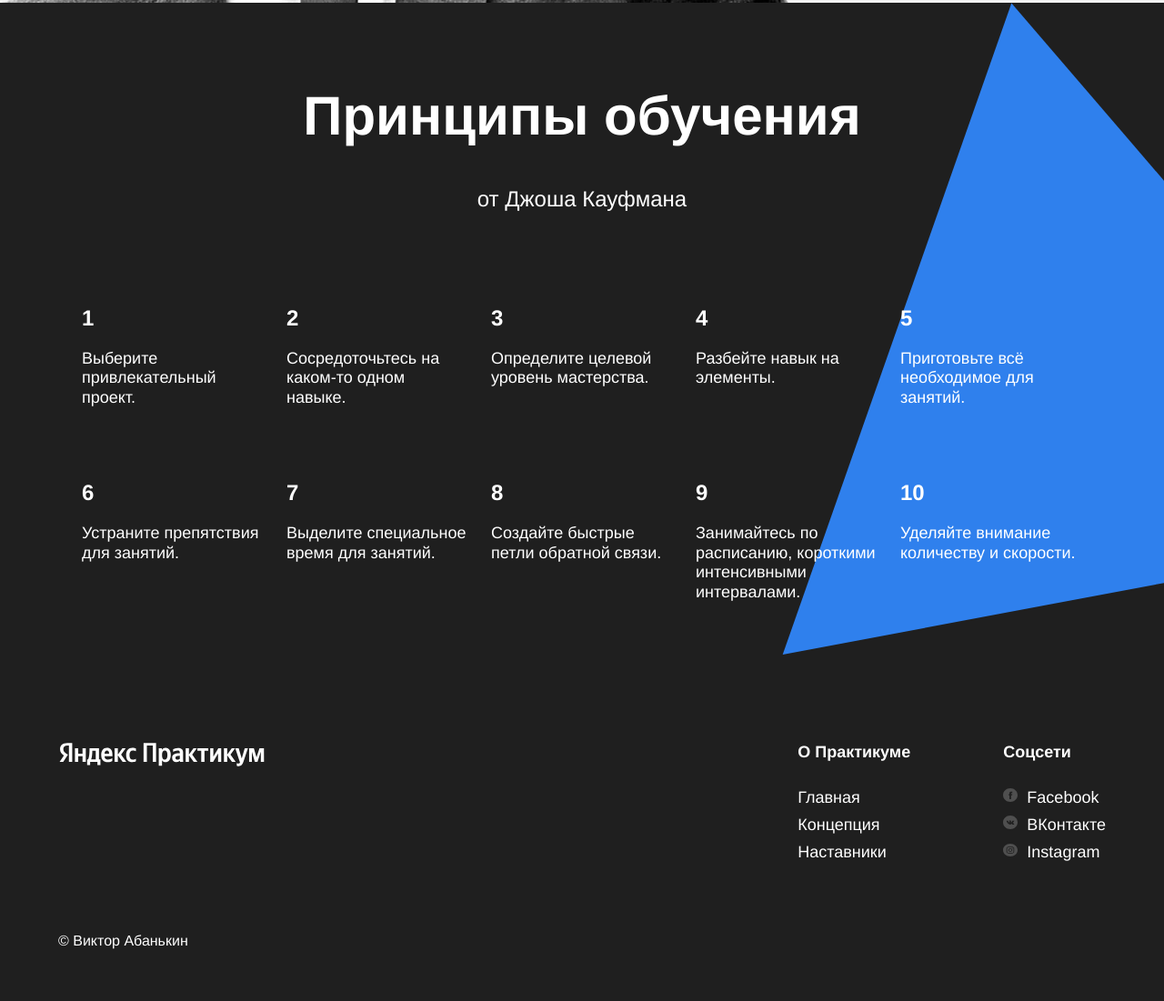
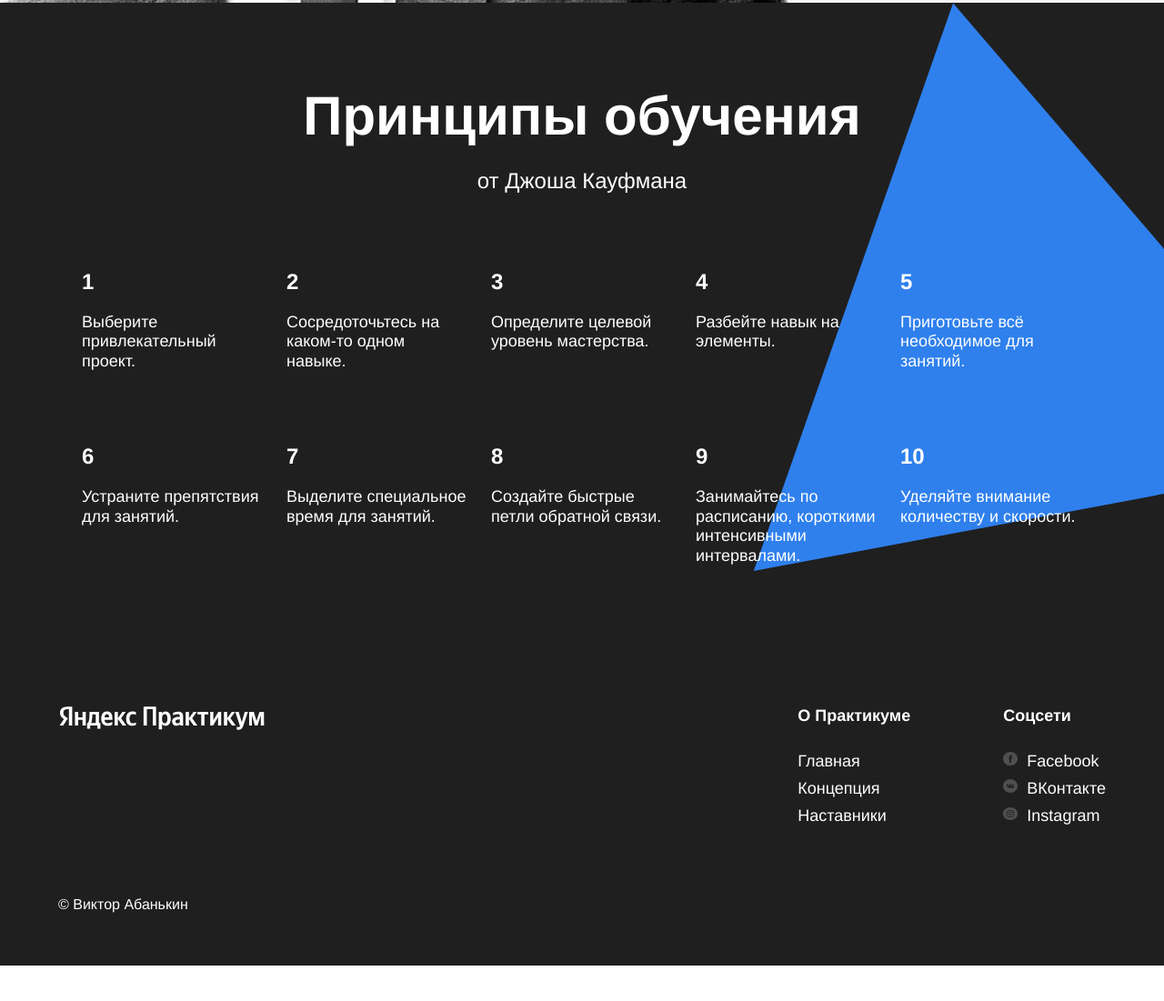
Before and after one commit to NataPonam/how-to-learn, a plain HTML site: page index.html in a window 1280 px wide. Shown: the part 2894-3995 px from the top of the page at 91% size. After the commit the page ends 3956 px from the top, so only its background shows below. Drawn offline with Linux system fonts and the light colour scheme.

Commit message:
Итерация_3

```diff
--- a/index.html
+++ b/index.html
@@ -87,7 +87,7 @@
       </section>
       <section class="kaufman">
         <h2 class="section-title section-title_theme_dark">Принципы обучения</h2>
-        <p class="section-title section-subtitle_theme_dark">от Джоша Кауфмана</p>
+        <p class="section-subtitle section-subtitle_theme_dark">от Джоша Кауфмана</p>
         <ul class="table table_theme_dark">
           <li class="table__cell table__cell_theme_dark">
             <h3 class="table__heading table__heading_theme_dark">1</h3>
@@ -143,36 +143,41 @@
           </a>
           <p class="footer__author">&copy; Виктор Абанькин</p>
         </div>
-        <div class="footer__column footer__column_content_info">
+        <nav class="footer__column footer__column_content_info">
           <h3 class="footer__column-heading">О Практикуме</h3>
-          <nav>
           <ul class="footer__column-links">
-              <li><a href="#" class="footer__column-link">Главная</a></li>
-              <li><a href="#" class="footer__column-link">Концепция</a></li>
-              <li><a href="#" class="footer__column-link">Наставники</a></li>
+            <li>
+              <a href="#" class="footer__column-link">Главная</a>
+            </li>
+            <li>
+              <a href="#" class="footer__column-link">Концепция</a>
+            </li>
+            <li>
+              <a href="#" class="footer__column-link">Наставники</a>
+            </li>
           </ul>
         </nav>
-        </div>
-        <div class="footer__column footer__column_content_social">
+        <nav class="footer__column footer__column_content_social">
           <h3 class="footer__column-heading">Соцсети</h3>
-          <nav>
           <ul class="footer__column-links">
-              <li><a href="#" class="footer__column-link">
+            <li>
+              <a href="#" class="footer__column-link">
                 <img class="footer__social-icon" src="./images/facebook_color_white.svg" alt="Фэйсбук">Facebook
               </a>
             </li>
-              <li><a href="#" class="footer__column-link">
+            <li>
+              <a href="#" class="footer__column-link">
                 <img class="footer__social-icon" src="./images/vk_color_white.svg" alt="ВКонтакте">ВКонтакте
               </a>
             </li>
-              <li><a href="#" class="footer__column-link">
+            <li>
+              <a href="#" class="footer__column-link">
                 <img class="footer__social-icon" src="./images/instagram_color_white.svg" alt="Инстаграм">Instagram
               </a>
             </li>
           </ul>
         </nav>
       </div>
-      </div>
     </footer>
   </div>
 </body>
--- a/styles/style.css
+++ b/styles/style.css
@@ -248,13 +248,6 @@
 }
 
 .section-subtitle_theme_dark {
-  line-height: 34px;
-  font-size: 24px;
-  font-weight: normal;
-  width: 60%;
-  text-align: center;
-  margin: 0;
-  padding-top: 20px;
   z-index: 2;
 }
 
@@ -289,6 +282,8 @@
 
 .kaufman__triangle {
   background-image: url(../images/kaufman-triangle.svg);
+  background-size: contain;
+  background-repeat: no-repeat;
   position: absolute;
   right: -210px;
   width: 877px;
```
Lines whose indentation alone changed are shown as unchanged.
